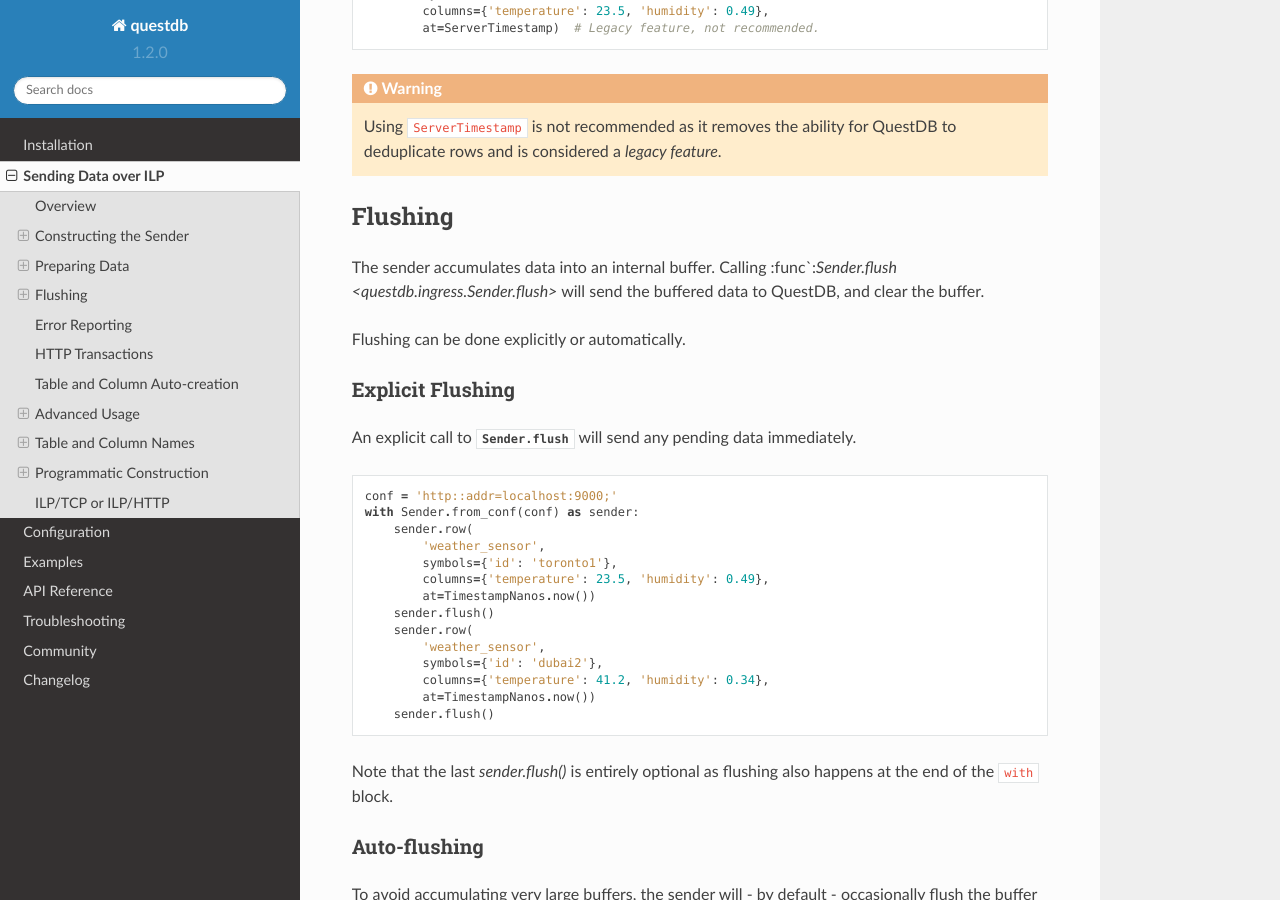
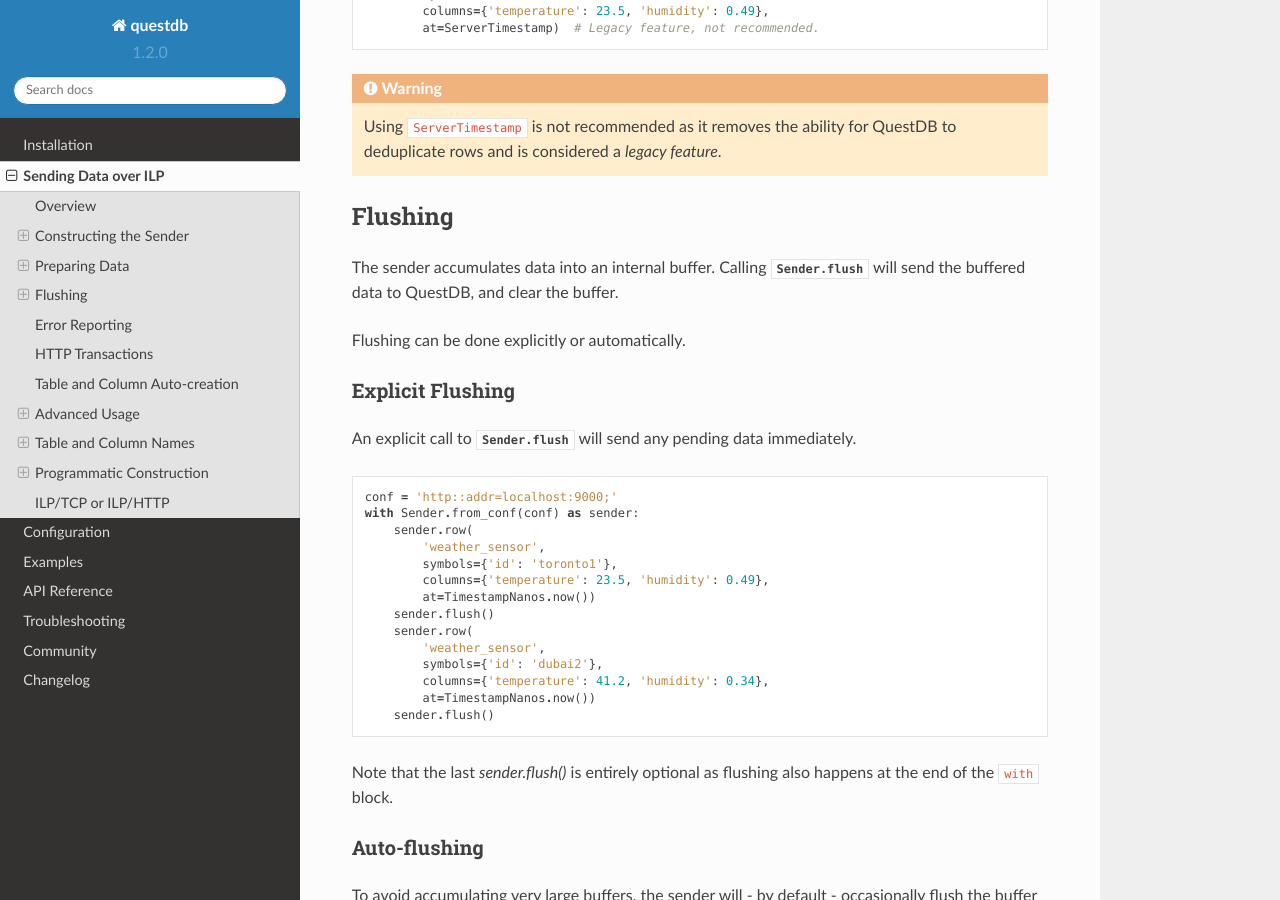
Before and after one commit to questdb/py-questdb-client, a Sphinx documentation site: the page built from docs/sender.rst, in a window 1280 px wide and 900 px high, scrolled down 3423 px. Built offline with Sphinx 7.4.7 and the Read the Docs theme 2.0.0, drawn with Linux system fonts in a browser that asks for light colours.

Commit message:
fixed a typo

```diff
--- a/docs/sender.rst
+++ b/docs/sender.rst
@@ -199,7 +199,7 @@
 ========
 
 The sender accumulates data into an internal buffer. Calling
-:func`:`Sender.flush <questdb.ingress.Sender.flush>` will send the buffered data
+:func:`Sender.flush <questdb.ingress.Sender.flush>` will send the buffered data
 to QuestDB, and clear the buffer.
 
 Flushing can be done explicitly or automatically.
```
